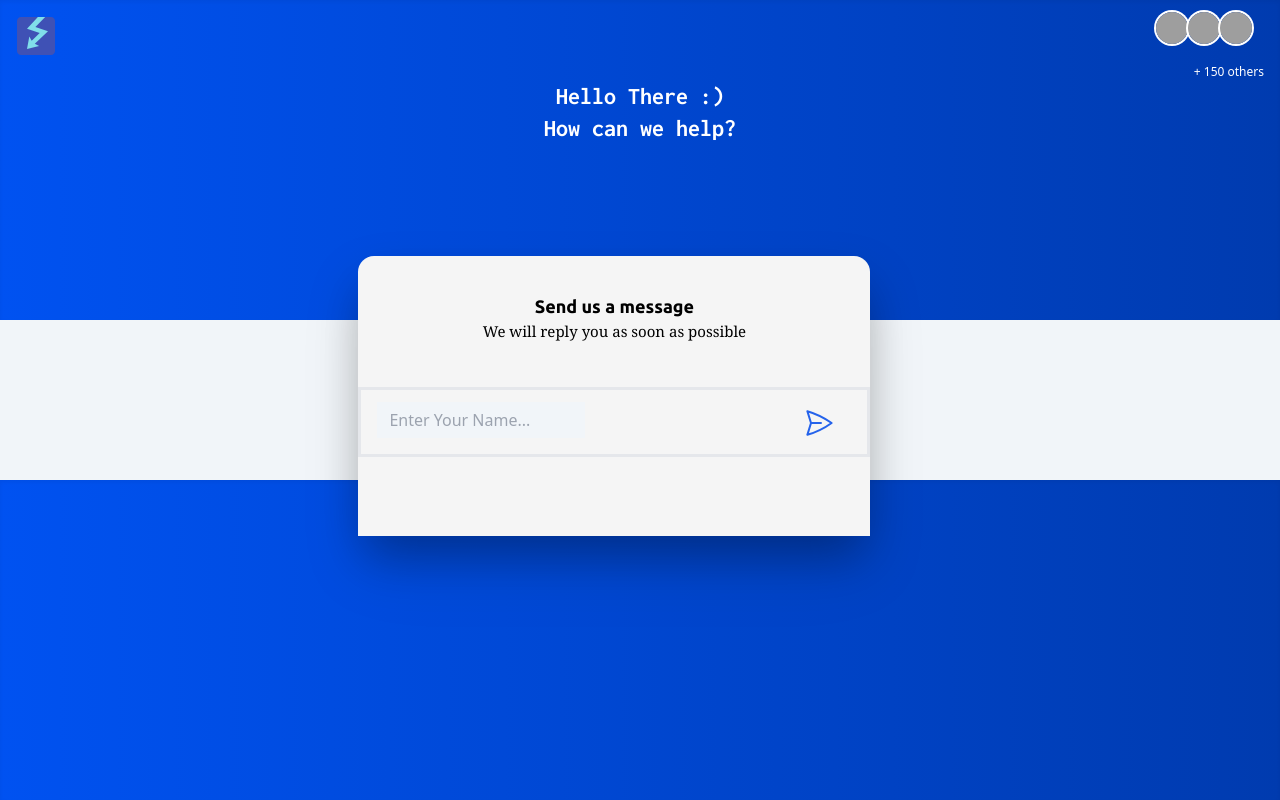
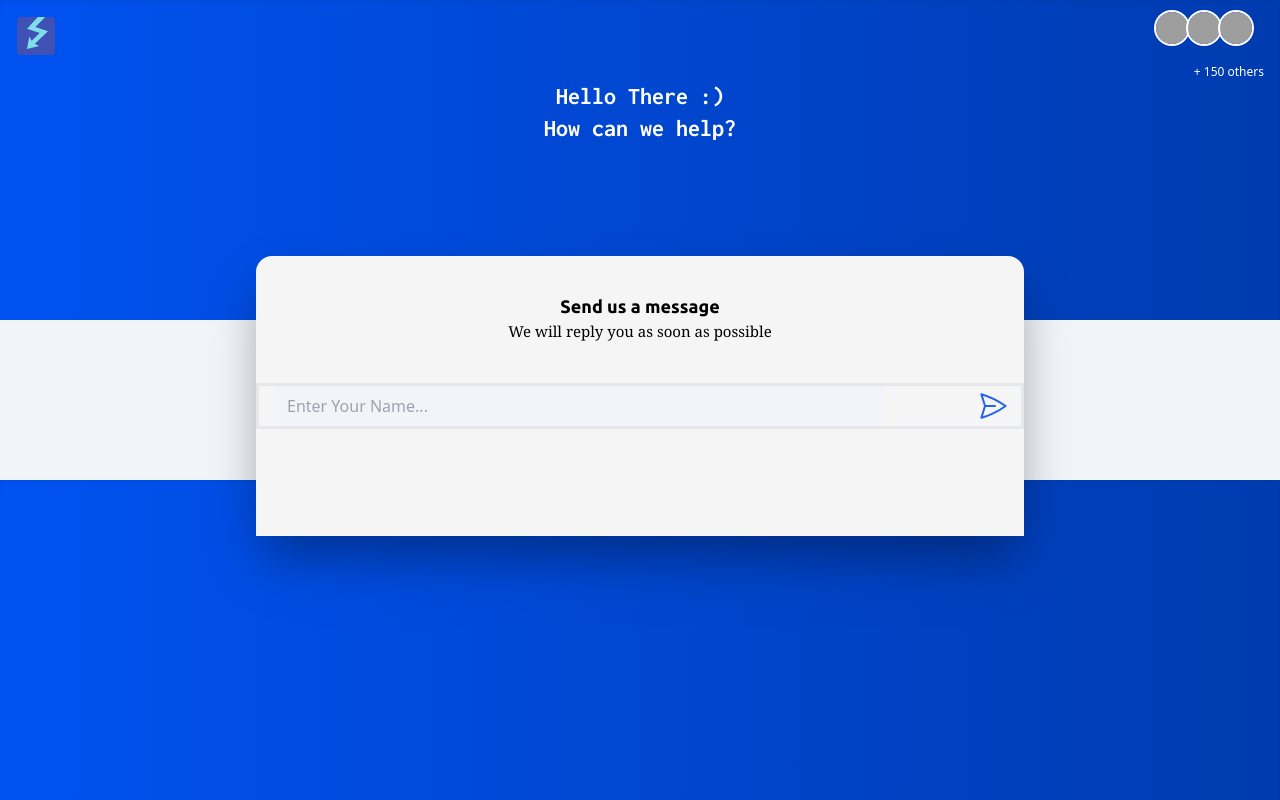
Before and after one commit to sanjaychirpn/chatWidget, a React (Create React App) app in the folder chat-widget/: page / in a window 1280 px wide. Built offline with nearby package versions, Linux system fonts and the light colour scheme; grey boxes are pictures that could not be loaded.

Commit message:
Update AnonymousLogin.jsx

```diff
--- a/chat-widget/src/Components/AnonymousLogin.jsx
+++ b/chat-widget/src/Components/AnonymousLogin.jsx
@@ -165,7 +165,7 @@ export default function AnonymousLogin(props) {
         <Container>
           <form
             onSubmit={loginHandler}
-            className="h-[35vh] shadow-2xl bg-[#F5F5F5] rounded-2xl absolute left-[28%] top-[32%] w-[40vw] drop-shadow-2xl  rounded-b-none py-2"
+            className="h-[35vh] shadow-2xl bg-[#F5F5F5] rounded-2xl absolute left-[20%] top-[32%] w-[60vw] drop-shadow-2xl  rounded-b-none py-2"
           >
             <div className="m-2 text-center ">
               <p className="font-bold text-lg font-[ubantu] p-5 pb-0">
@@ -175,17 +175,17 @@ export default function AnonymousLogin(props) {
                 We will reply you as soon as possible
               </p>
             </div>
-            <div className="w-full border-[0.4vh] mt-6 h-[70px] m-auto">
+            <div className="w-full border-[0.4vh] mt-5 flex justify-between m-auto">
               <input
                 name="user"
                 type="text"
-                className="form-control bg-slate-100 outline-none  block w-52 ml-4 mt-3 px-3 py-1.5 text-base font-normal text-gray-700"
+                className="form-control bg-slate-100 outline-none   block w-[80%] ml-4  px-3 py-1.5 text-base font-normal text-gray-700"
                 id="exampleFormControlInput5"
                 placeholder="Enter Your Name..."
               />
               <button
                 type="submit"
-                className=" mt-[-35px] mr-5 px-3 py-1 float-right text-blue-600 font-medium text-xs rounded-full "
+                className="  px-3 py-1  text-blue-600 font-medium text-xs rounded-full "
               >
                 <svg
                   xmlns="http://www.w3.org/2000/svg"
```
